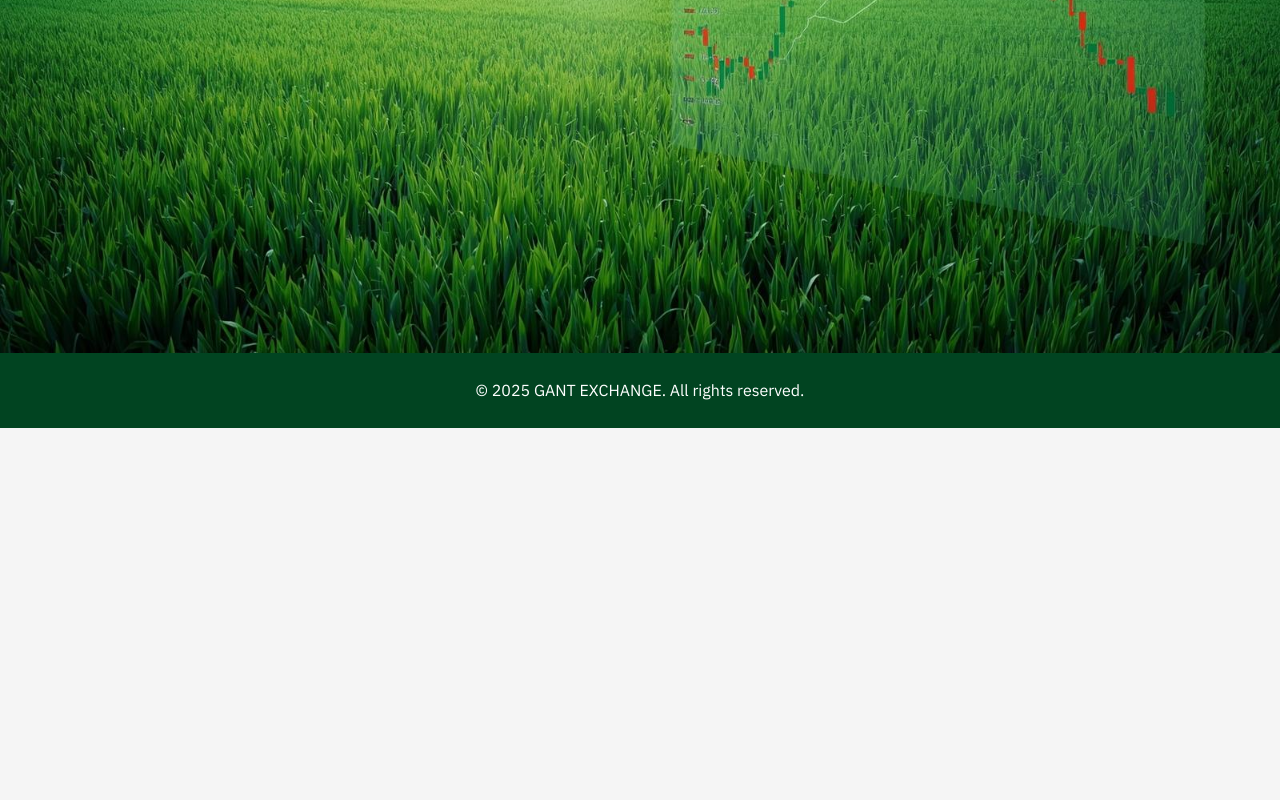
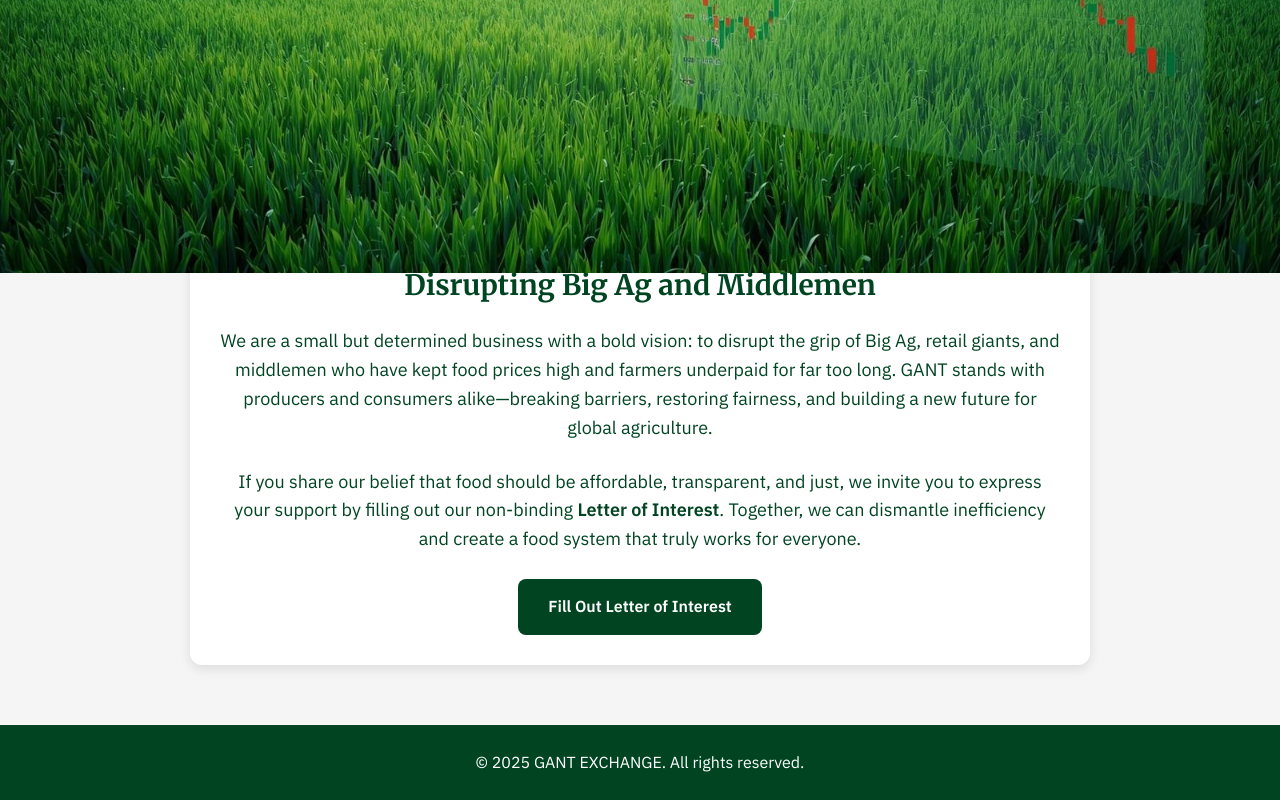
Before and after one commit to davidibironke02-GANT/davidibironke02-GANT.github.io, a plain HTML site: page index.html in a window 1280 px wide. Shown: the part 363-1163 px from the top of the page. Before the commit the page ends 800 px from the top, so only its background shows below. Drawn offline with Linux system fonts and the light colour scheme.

Commit message:
Update index.html

```diff
--- a/index.html
+++ b/index.html
@@ -35,7 +35,6 @@
       font-weight: 600;
     }
     .nav-links a:hover { color: #a3d9a5; }
-
     .hamburger {
       display: none;
       font-size: 28px;
@@ -45,7 +44,6 @@
       display: flex;
       gap: 20px;
     }
-
     @media (max-width: 768px) {
       .nav-links {
         display: none;
@@ -57,12 +55,8 @@
         padding: 15px;
         border-radius: 8px;
       }
-      .nav-links.show {
-        display: flex;
-      }
-      .hamburger {
-        display: block;
-      }
+      .nav-links.show { display: flex; }
+      .hamburger { display: block; }
     }
 
     /* Hero */
@@ -71,8 +65,39 @@
       background-image: url('hero.jpg.JPG'); /* make sure this file is uploaded */
       background-size: cover;
       background-position: center;
-      height: 80vh;
+      height: 70vh;
     }
+
+    /* Call-to-action section */
+    .cta {
+      max-width: 900px;
+      margin: -40px auto 60px auto;
+      background: white;
+      padding: 30px;
+      border-radius: 12px;
+      text-align: center;
+      box-shadow: 0 4px 12px rgba(0,0,0,0.1);
+    }
+    .cta h2 {
+      font-family: 'Merriweather', serif;
+      font-size: 28px;
+      margin-bottom: 20px;
+      color: #014421;
+    }
+    .cta p {
+      font-size: 18px;
+      margin-bottom: 25px;
+    }
+    .cta a {
+      display: inline-block;
+      background-color: #014421;
+      color: white;
+      padding: 15px 30px;
+      border-radius: 8px;
+      font-weight: 600;
+      transition: background-color 0.3s;
+    }
+    .cta a:hover { background-color: #0a2d13; }
 
     /* Footer */
     footer {
@@ -100,6 +125,26 @@
   <!-- Hero -->
   <div class="hero" id="home"></div>
 
+  <!-- Call-to-action section -->
+  <section class="cta">
+    <h2>Disrupting Big Ag and Middlemen</h2>
+    <p>
+      We are a small but determined business with a bold vision: to disrupt the grip of Big Ag, retail giants,
+      and middlemen who have kept food prices high and farmers underpaid for far too long.
+      GANT stands with producers and consumers alike—breaking barriers, restoring fairness,
+      and building a new future for global agriculture.
+    </p>
+    <p>
+      If you share our belief that food should be affordable, transparent, and just,
+      we invite you to express your support by filling out our non-binding
+      <strong>Letter of Interest</strong>. Together, we can dismantle inefficiency
+      and create a food system that truly works for everyone.
+    </p>
+    <a href="https://docs.google.com/forms/d/e/1FAIpQLSck4Rw3FM3iEuYfiZArLVI55d1Al3YwnStuGlHJsXLrdC9EBg/viewform?usp=header" target="_blank">
+      Fill Out Letter of Interest
+    </a>
+  </section>
+
   <!-- Footer -->
   <footer>
     &copy; 2025 GANT EXCHANGE. All rights reserved.
@@ -109,16 +154,8 @@
   <script>
     const hamburger = document.querySelector(".hamburger");
     const navLinks = document.querySelector(".nav-links");
-
     hamburger.addEventListener("click", () => {
       navLinks.classList.toggle("show");
-    });
-
-    // Optional: close menu after clicking a link (mobile-friendly)
-    document.querySelectorAll(".nav-links a").forEach(link => {
-      link.addEventListener("click", () => {
-        navLinks.classList.remove("show");
-      });
     });
   </script>
 </body>
```
